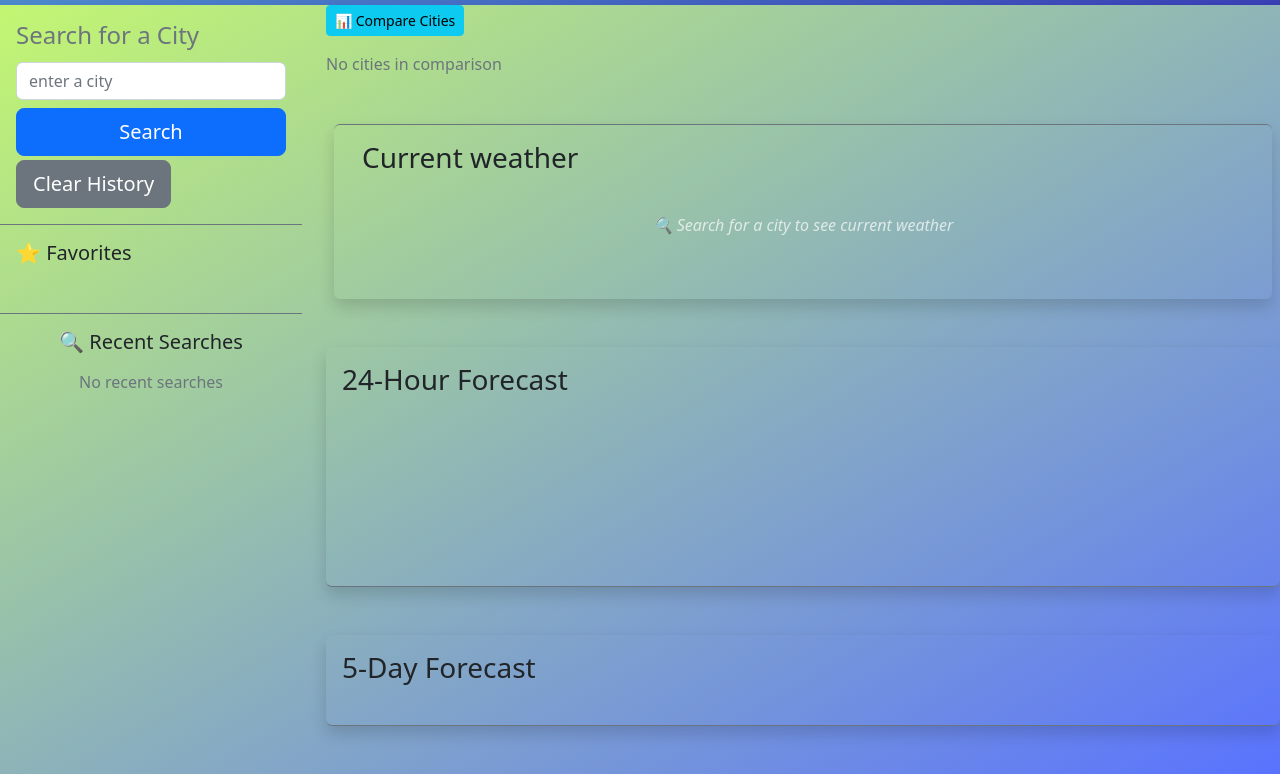
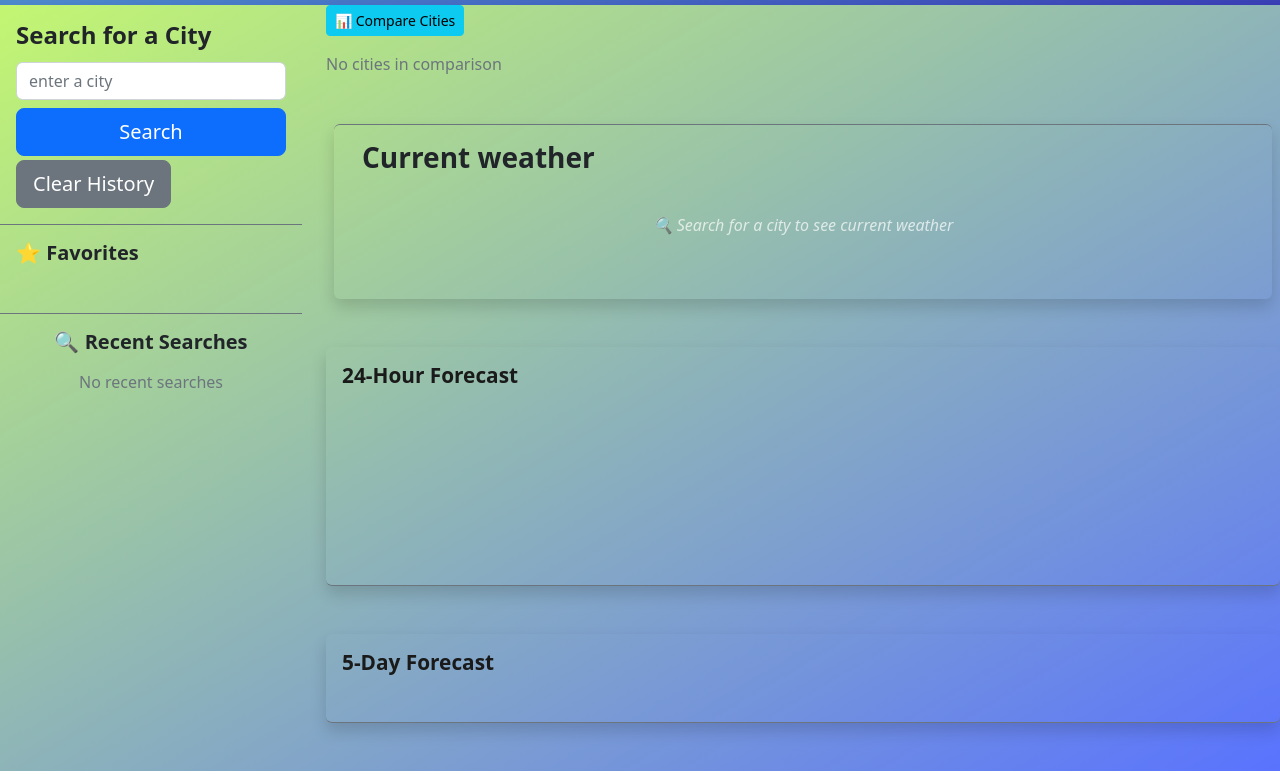
Before and after one commit to ikaera/WeatherDashboard, a website with bundled scripts: page index.html in a window 1280 px wide. Shown: the part 83-857 px from the top of the page. Built offline with nearby package versions, Linux system fonts and the light colour scheme; no server answers.

Commit message:
Fix heading visibility in dark mode
- Added white color for all headings in dark mode
- Made section headings (Current weather, 24-Hour Forecast, 5-Day Forecast) gold (#ffd700) in dark mode
- Added proper font-weight (600) for all headings
- Increased heading size (1.3rem) and margin for better visibility
- Light mode headings set to dark color (#1a1a1a) for contrast
- All h1-h6 elements now properly visible in both themes

```diff
--- a/assets/css/style.css
+++ b/assets/css/style.css
@@ -41,6 +41,52 @@ html[data-theme="dark"] {
 
 html[data-theme="light"] {
   color-scheme: light;
+}
+
+/* Section headings visibility */
+h1, h2, h3, h4, h5, h6 {
+  color: var(--text-primary);
+}
+
+[data-theme="dark"] h1,
+[data-theme="dark"] h2,
+[data-theme="dark"] h3,
+[data-theme="dark"] h4,
+[data-theme="dark"] h5,
+[data-theme="dark"] h6 {
+  color: #ffffff;
+  font-weight: 600;
+}
+
+[data-theme="light"] h1,
+[data-theme="light"] h2,
+[data-theme="light"] h3,
+[data-theme="light"] h4,
+[data-theme="light"] h5,
+[data-theme="light"] h6 {
+  color: #212529;
+  font-weight: 600;
+}
+
+/* Forecast section headings - make them more prominent */
+#weather-content h3,
+.hourly-weather h3,
+.five-day-weather h3 {
+  margin-bottom: 15px;
+  font-size: 1.3rem;
+  font-weight: 600;
+}
+
+[data-theme="dark"] #weather-content h3,
+[data-theme="dark"] .hourly-weather h3,
+[data-theme="dark"] .five-day-weather h3 {
+  color: #ffd700;
+}
+
+[data-theme="light"] #weather-content h3,
+[data-theme="light"] .hourly-weather h3,
+[data-theme="light"] .five-day-weather h3 {
+  color: #1a1a1a;
 }
 
 * {
```
